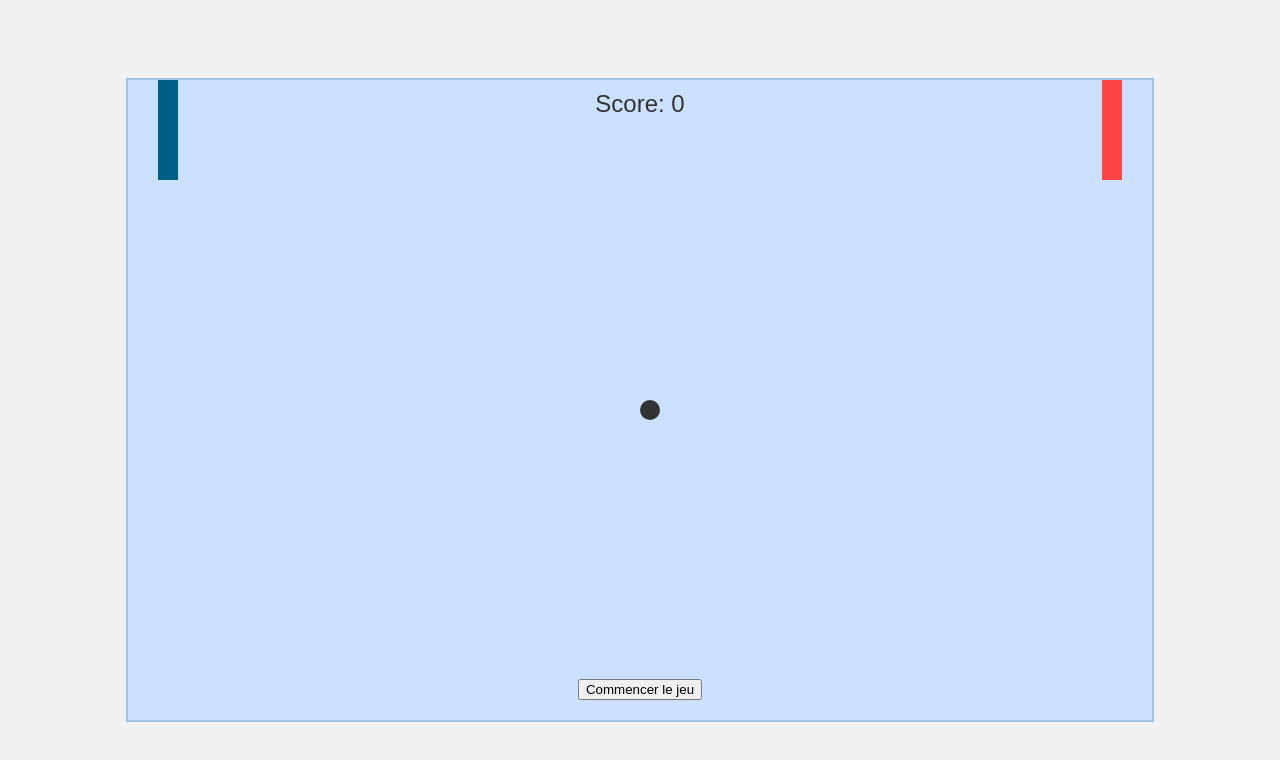
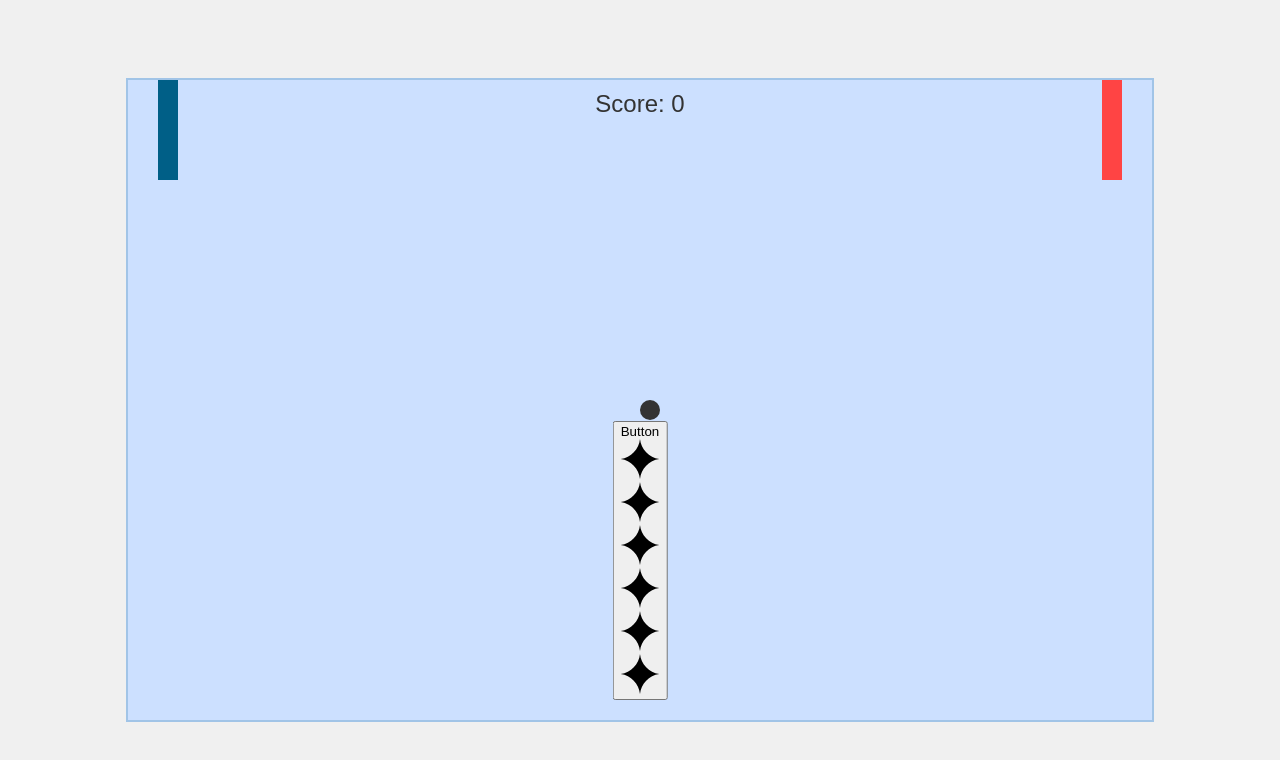
Before and after one commit to ibrallah/mon-jeu-web, a plain HTML site: page index.html in a window 1280 px wide. Drawn offline with Linux system fonts and the light colour scheme.

Commit message:
Update index.html

```diff
--- a/index.html
+++ b/index.html
@@ -14,7 +14,123 @@
     <div id="player" class="paddle"></div>
     <div id="ai" class="paddle"></div>
     <div id="ball" class="ball"></div>
-    <button id="startBtn">Commencer le jeu</button>
+    <button>
+      Button
+      <div class="star-1">
+        <svg
+          xmlns="http://www.w3.org/2000/svg"
+          xml:space="preserve"
+          version="1.1"
+          style="shape-rendering:geometricPrecision; text-rendering:geometricPrecision; image-rendering:optimizeQuality; fill-rule:evenodd; clip-rule:evenodd"
+          viewBox="0 0 784.11 815.53"
+          xmlns:xlink="http://www.w3.org/1999/xlink"
+        >
+          <defs></defs>
+          <g id="Layer_x0020_1">
+            <metadata id="CorelCorpID_0Corel-Layer"></metadata>
+            <path
+              class="fil0"
+              d="M392.05 0c-20.9,210.08 -184.06,378.41 -392.05,407.78 207.96,29.37 371.12,197.68 392.05,407.74 20.93,-210.06 184.09,-378.37 392.05,-407.74 -207.98,-29.38 -371.16,-197.69 -392.06,-407.78z"
+            ></path>
+          </g>
+        </svg>
+      </div>
+      <div class="star-2">
+        <svg
+          xmlns="http://www.w3.org/2000/svg"
+          xml:space="preserve"
+          version="1.1"
+          style="shape-rendering:geometricPrecision; text-rendering:geometricPrecision; image-rendering:optimizeQuality; fill-rule:evenodd; clip-rule:evenodd"
+          viewBox="0 0 784.11 815.53"
+          xmlns:xlink="http://www.w3.org/1999/xlink"
+        >
+          <defs></defs>
+          <g id="Layer_x0020_1">
+            <metadata id="CorelCorpID_0Corel-Layer"></metadata>
+            <path
+              class="fil0"
+              d="M392.05 0c-20.9,210.08 -184.06,378.41 -392.05,407.78 207.96,29.37 371.12,197.68 392.05,407.74 20.93,-210.06 184.09,-378.37 392.05,-407.74 -207.98,-29.38 -371.16,-197.69 -392.06,-407.78z"
+            ></path>
+          </g>
+        </svg>
+      </div>
+      <div class="star-3">
+        <svg
+          xmlns="http://www.w3.org/2000/svg"
+          xml:space="preserve"
+          version="1.1"
+          style="shape-rendering:geometricPrecision; text-rendering:geometricPrecision; image-rendering:optimizeQuality; fill-rule:evenodd; clip-rule:evenodd"
+          viewBox="0 0 784.11 815.53"
+          xmlns:xlink="http://www.w3.org/1999/xlink"
+        >
+          <defs></defs>
+          <g id="Layer_x0020_1">
+            <metadata id="CorelCorpID_0Corel-Layer"></metadata>
+            <path
+              class="fil0"
+              d="M392.05 0c-20.9,210.08 -184.06,378.41 -392.05,407.78 207.96,29.37 371.12,197.68 392.05,407.74 20.93,-210.06 184.09,-378.37 392.05,-407.74 -207.98,-29.38 -371.16,-197.69 -392.06,-407.78z"
+            ></path>
+          </g>
+        </svg>
+      </div>
+      <div class="star-4">
+        <svg
+          xmlns="http://www.w3.org/2000/svg"
+          xml:space="preserve"
+          version="1.1"
+          style="shape-rendering:geometricPrecision; text-rendering:geometricPrecision; image-rendering:optimizeQuality; fill-rule:evenodd; clip-rule:evenodd"
+          viewBox="0 0 784.11 815.53"
+          xmlns:xlink="http://www.w3.org/1999/xlink"
+        >
+          <defs></defs>
+          <g id="Layer_x0020_1">
+            <metadata id="CorelCorpID_0Corel-Layer"></metadata>
+            <path
+              class="fil0"
+              d="M392.05 0c-20.9,210.08 -184.06,378.41 -392.05,407.78 207.96,29.37 371.12,197.68 392.05,407.74 20.93,-210.06 184.09,-378.37 392.05,-407.74 -207.98,-29.38 -371.16,-197.69 -392.06,-407.78z"
+            ></path>
+          </g>
+        </svg>
+      </div>
+      <div class="star-5">
+        <svg
+          xmlns="http://www.w3.org/2000/svg"
+          xml:space="preserve"
+          version="1.1"
+          style="shape-rendering:geometricPrecision; text-rendering:geometricPrecision; image-rendering:optimizeQuality; fill-rule:evenodd; clip-rule:evenodd"
+          viewBox="0 0 784.11 815.53"
+          xmlns:xlink="http://www.w3.org/1999/xlink"
+        >
+          <defs></defs>
+          <g id="Layer_x0020_1">
+            <metadata id="CorelCorpID_0Corel-Layer"></metadata>
+            <path
+              class="fil0"
+              d="M392.05 0c-20.9,210.08 -184.06,378.41 -392.05,407.78 207.96,29.37 371.12,197.68 392.05,407.74 20.93,-210.06 184.09,-378.37 392.05,-407.74 -207.98,-29.38 -371.16,-197.69 -392.06,-407.78z"
+            ></path>
+          </g>
+        </svg>
+      </div>
+      <div class="star-6">
+        <svg
+          xmlns="http://www.w3.org/2000/svg"
+          xml:space="preserve"
+          version="1.1"
+          style="shape-rendering:geometricPrecision; text-rendering:geometricPrecision; image-rendering:optimizeQuality; fill-rule:evenodd; clip-rule:evenodd"
+          viewBox="0 0 784.11 815.53"
+          xmlns:xlink="http://www.w3.org/1999/xlink"
+        >
+          <defs></defs>
+          <g id="Layer_x0020_1">
+            <metadata id="CorelCorpID_0Corel-Layer"></metadata>
+            <path
+              class="fil0"
+              d="M392.05 0c-20.9,210.08 -184.06,378.41 -392.05,407.78 207.96,29.37 371.12,197.68 392.05,407.74 20.93,-210.06 184.09,-378.37 392.05,-407.74 -207.98,-29.38 -371.16,-197.69 -392.06,-407.78z"
+            ></path>
+          </g>
+        </svg>
+      </div>
+    </button>
     <div id="winMessage" style="display:none;">
       <h3>Félicitations ! Vous avez gagné ! Vous pouvez maintenant reprendre le livre.</h3>
     </div>
```
